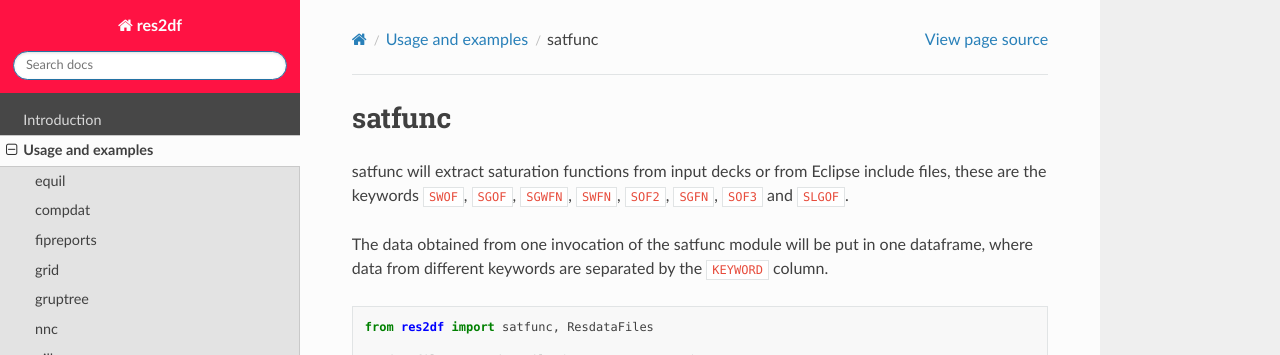
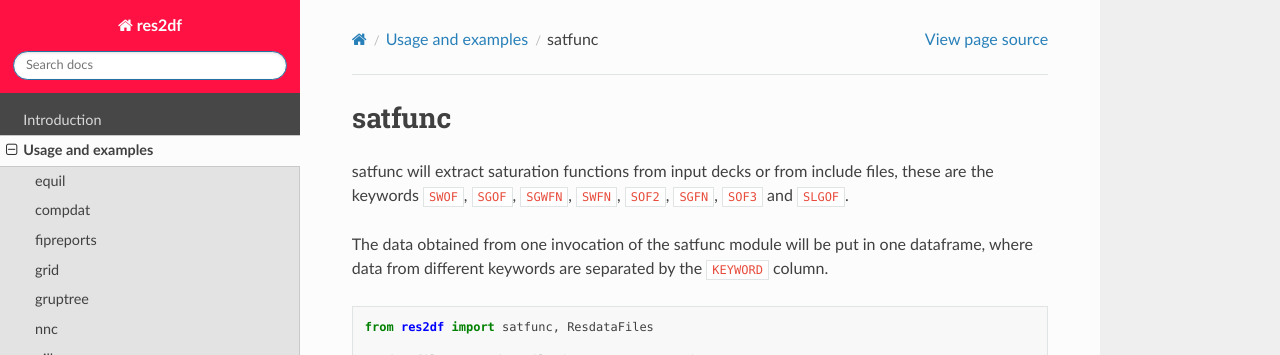
Before and after one commit to equinor/res2df, a Sphinx documentation site: the page built from docs/usage/satfunc.rst, in a window 1280 px wide and 900 px high. Shown: the top 355 px of the window. Built offline with Sphinx 7.4.7 and the Read the Docs theme 2.0.0, drawn with Linux system fonts in a browser that asks for light colours; pages that are not in the unit, such as notebooks, are missing from menus; the version number could not be read and is left out; some of the changed text lies outside the part shown.

Commit message:
Fix smaller doc errors

```diff
--- a/docs/usage/grid.rst
+++ b/docs/usage/grid.rst
@@ -143,7 +143,7 @@
 
 
 Generating include files from grid data
-^^^^^^^^^^^^^^^^^^^^^^^^^^^^^^^^^^^^^^^^^^^^^^^
+^^^^^^^^^^^^^^^^^^^^^^^^^^^^^^^^^^^^^^^
 
 If you have loaded grid data into a Pandas frame, some operations are easily performed,
 scaling porosity, permeability etc. Or remapping some region parameters. Using the
--- a/docs/usage/gruptree.rst
+++ b/docs/usage/gruptree.rst
@@ -1,7 +1,8 @@
 gruptree
 --------
 
-Extracts data from the GRUPTREE, GRUPNET and WELSPECS keywords from an input deck and presents the production network either as pretty-printed ASCII or in a
+Extracts data from the GRUPTREE, GRUPNET and WELSPECS keywords from an input deck
+and presents the production network either as pretty-printed ASCII or in a
 dataframe-representation.
 
 The GRUPTREE section of your input deck defines the production network
--- a/docs/usage/pvt.rst
+++ b/docs/usage/pvt.rst
@@ -68,7 +68,7 @@
 Density values are easier to scale up or down to whatever is needed.
 
 Re-exporting tables to include files
-^^^^^^^^^^^^^^^^^^^^^^^^^^^^^^^^^^^^^^^^^^^^
+^^^^^^^^^^^^^^^^^^^^^^^^^^^^^^^^^^^^
 
 When you are done with the table, you can generate new include files from your modified data by issuing
 
--- a/docs/usage/rft.rst
+++ b/docs/usage/rft.rst
@@ -1,7 +1,7 @@
 rft
 ---
 
-rft will convert the binary RFT files from dataframes or CSV files,
+rft will convert the binary RFT files to dataframes or CSV files,
 facilitating analysis of inflow and pressure for each connection the well
 has to the reservoir grid.
 
--- a/docs/usage/satfunc.rst
+++ b/docs/usage/satfunc.rst
@@ -1,7 +1,7 @@
 satfunc
 -------
 
-satfunc will extract saturation functions from input decks or from Eclipse
+satfunc will extract saturation functions from input decks or from
 include files, these are the keywords ``SWOF``, ``SGOF``, ``SGWFN``, ``SWFN``,
 ``SOF2``, ``SGFN``, ``SOF3`` and  ``SLGOF``.
 
@@ -37,7 +37,7 @@
 only one at a time.
 
 Generating include files from dataframes
-^^^^^^^^^^^^^^^^^^^^^^^^^^^^^^^^^^^^^^^^^^^^^^^^
+^^^^^^^^^^^^^^^^^^^^^^^^^^^^^^^^^^^^^^^^
 
 When a dataframe of saturation function data is loaded into Python, any operation
 may be applied on the data. Simple operations would typically be scaling, perhaps
```
Also changed, not shown: other parts of docs/usage/satfunc.rst (+1 -1 lines), docs/usage/equil.rst (+4 -3 lines).
